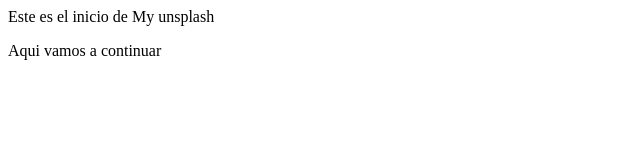
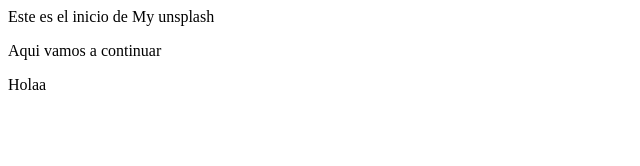
Before and after one commit to JairEscamilla/My-unsplash, a React app in the folder frontend/: page / in a window 1280 px wide. Shown: the top 166 px of the page, without its empty margins (0-640 px from the left). Built offline with nearby package versions, Linux system fonts and the light colour scheme.

Commit message:
Trying with GA

```diff
--- a/frontend/src/App.tsx
+++ b/frontend/src/App.tsx
@@ -5,6 +5,7 @@
     <div>
       Este es el inicio de My unsplash
       <p>Aqui vamos a continuar</p>
+      <p>Holaa</p>
     </div>
   )
 }
```
